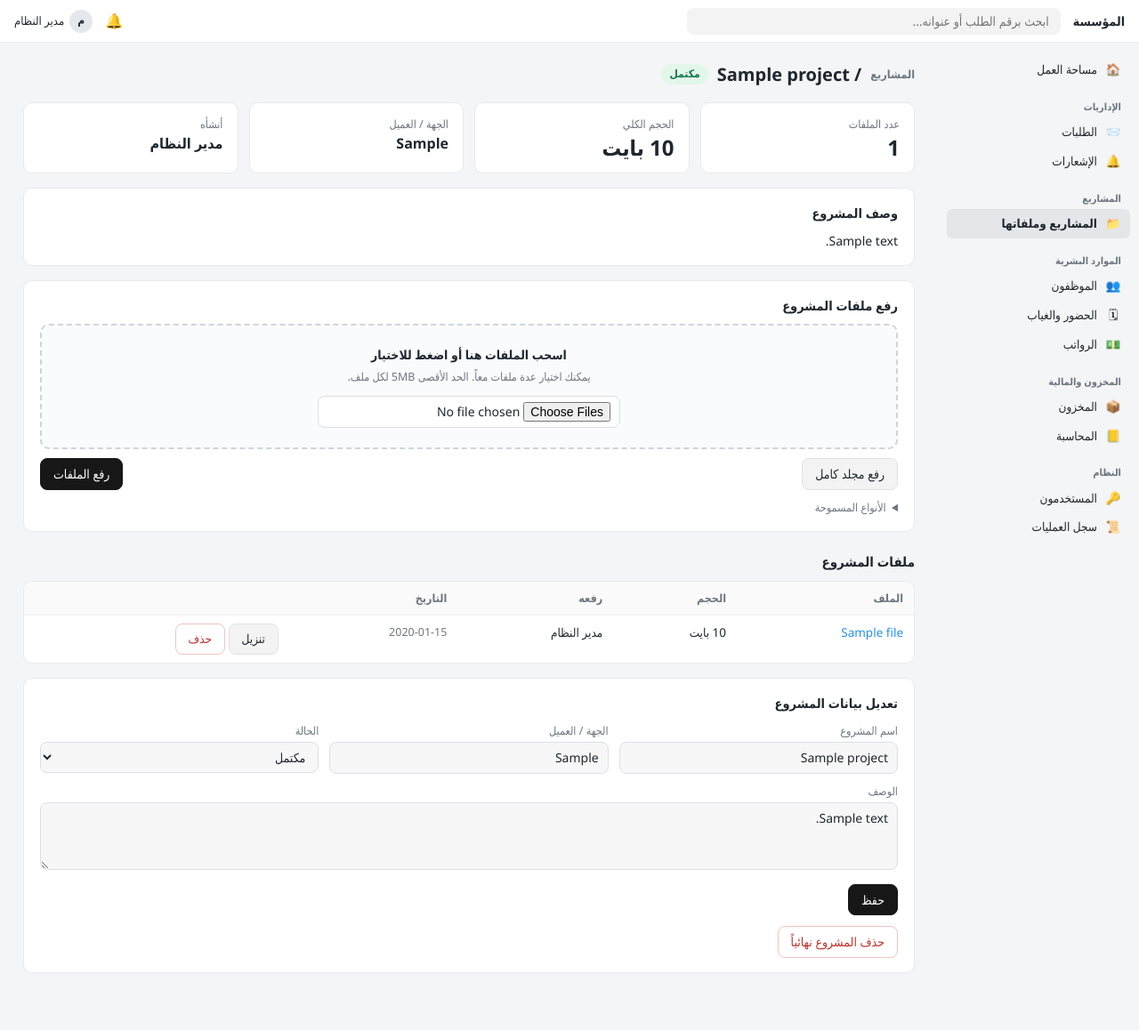
After one commit to mhak7-debug/orgsys, a Flask app: page /projects/1 in a window 1280 px wide. The commit adds this page. Shown: the whole page at 89% size. Run offline with Flask 3, Linux system fonts and the light colour scheme; the visitor is signed in with stand-in values (Sample User, id 1); data comes from the database, SQL or seed files in the repository; tables that the repository leaves empty hold one stand-in row (values such as "Sample post"); data that the repository does not hold is empty; some libraries are stand-ins or nearby versions.

Commit message:
Add projects section with multi-file and folder uploads

```diff
--- a/app.py
+++ b/app.py
@@ -9,6 +9,7 @@ import functools
 import hashlib
 import io
 import json
+import mimetypes
 import os
 import re
 import secrets
@@ -20,7 +21,7 @@ from datetime import date, datetime, timedelta
 from functools import wraps
 
 from arabic_pdf import build_sealed_pdf, data_url_to_png
-from flask import (Flask, abort, flash, g, redirect, render_template, request,
+from flask import (Flask, abort, flash, g, jsonify, redirect, render_template, request,
                    send_file, session, url_for)
 from PIL import Image
 from werkzeug.security import check_password_hash, generate_password_hash
@@ -87,6 +88,12 @@ STATUS = {"pending": "قيد الموافقة", "approved": "معتمد",
 ATT = {"present": "حاضر", "absent": "غائب", "late": "متأخر", "leave": "إجازة"}
 ACCOUNTS = ["الصندوق", "البنك"]
 ALLOWED_EXT = {"pdf", "png", "jpg", "jpeg", "docx", "xlsx"}
+PROJECT_EXT = {"pdf", "png", "jpg", "jpeg", "gif", "webp", "svg", "doc", "docx", "xls", "xlsx", "ppt", "pptx",
+               "csv", "txt", "rtf", "odt", "ods", "zip", "rar", "7z", "dwg", "dxf", "skp", "psd", "ai",
+               "mp4", "mov", "mp3", "wav", "json", "xml"}
+PROJECT_STATUS = {"active": "قيد التنفيذ", "on_hold": "متوقف", "done": "مكتمل"}
+PROJECT_STATUS_COLOR = {"active": "blue", "on_hold": "orange", "done": "green"}
+UPLOAD_LIMIT_MB = 4 if ON_VERCEL else 5
 
 SCHEMA = """
 CREATE TABLE IF NOT EXISTS employees(
@@ -141,6 +148,13 @@ CREATE TABLE IF NOT EXISTS files(
  id INTEGER PRIMARY KEY, name TEXT UNIQUE NOT NULL, data BLOB NOT NULL, created_at TEXT);
 CREATE TABLE IF NOT EXISTS settings(
  id INTEGER PRIMARY KEY, k TEXT UNIQUE NOT NULL, v TEXT);
+CREATE TABLE IF NOT EXISTS projects(
+ id INTEGER PRIMARY KEY, name TEXT NOT NULL, description TEXT, client TEXT,
+ status TEXT NOT NULL DEFAULT 'active', created_by INTEGER REFERENCES users(id), created_at TEXT);
+CREATE TABLE IF NOT EXISTS project_files(
+ id INTEGER PRIMARY KEY, project_id INTEGER NOT NULL REFERENCES projects(id),
+ stored_name TEXT NOT NULL, original_name TEXT NOT NULL, size INTEGER DEFAULT 0,
+ uploaded_by INTEGER REFERENCES users(id), uploaded_at TEXT);
 """
 
 
@@ -293,6 +307,15 @@ def get_file(name):
         return None
     with open(path, "rb") as f:
         return f.read()
+
+
+def del_file(name):
+    if USE_PG:
+        ex("DELETE FROM files WHERE name=?", (name,))
+        return
+    path = os.path.join(DATA, name)
+    if os.path.isfile(path):
+        os.remove(path)
 
 
 def has_file(name):
@@ -438,7 +461,10 @@ def e400(_):
 
 @app.errorhandler(413)
 def e413(_):
-    return render_template("msg.html", msg="حجم الملف أكبر من 5 ميغابايت."), 413
+    msg = f"حجم الملف أكبر من {UPLOAD_LIMIT_MB} ميغابايت."
+    if request.headers.get("X-Requested-With") == "fetch":
+        return jsonify(ok=False, error=msg), 413
+    return render_template("msg.html", msg=msg), 413
 
 
 ATTEMPTS = {}
@@ -794,6 +820,189 @@ def inventory_moves():
     rows = q("""SELECT m.*, i.name, u.full_name who FROM stock_moves m JOIN items i ON i.id=m.item_id
                 LEFT JOIN users u ON u.id=m.user_id ORDER BY m.id DESC LIMIT 200""")
     return render_template("moves.html", rows=rows)
+
+
+# ----------------------------------------------------------------- المشاريع وملفاتها
+@app.template_filter("filesize")
+def filesize(n):
+    n = n or 0
+    for unit in ("بايت", "KB", "MB"):
+        if n < 1024 or unit == "MB":
+            return f"{n:.0f} {unit}" if unit == "بايت" else f"{n:.1f} {unit}"
+        n /= 1024
+
+
+def get_project(pid):
+    p = q("""SELECT p.*, u.full_name who FROM projects p LEFT JOIN users u ON u.id=p.created_by
+             WHERE p.id=?""", (pid,), one=True)
+    if not p:
+        abort(404)
+    return p
+
+
+def can_manage_project(u, p):
+    return has_role(u, "manager") or p["created_by"] == u["id"]
+
+
+def clean_relpath(name):
+    """يحافظ على مسار المجلد الفرعي عند رفع مجلد كامل، ويمنع أي مسار خطِر."""
+    parts = [s.strip() for s in (name or "").replace("\\", "/").split("/")]
+    parts = [s for s in parts if s and s not in (".", "..")]
+    return "/".join(parts)[-200:]
+
+
+@app.route("/projects", methods=["GET", "POST"])
+@login_required()
+def projects():
+    u = current_user()
+    if request.method == "POST":
+        if not has_role(u, "manager"):
+            abort(403)
+        f = request.form
+        name = f.get("name", "").strip()[:150]
+        if not name:
+            flash("اسم المشروع مطلوب.", "error")
+            return redirect(url_for("projects"))
+        pid = ex("INSERT INTO projects(name,description,client,status,created_by,created_at) VALUES(?,?,?,?,?,?)",
+                 (name, f.get("description", "").strip()[:2000], f.get("client", "").strip()[:150],
+                  "active", u["id"], now()))
+        log(f"إنشاء مشروع #{pid} {name}")
+        flash("تم إنشاء المشروع، يمكنك الآن رفع ملفاته.", "ok")
+        return redirect(url_for("project_view", pid=pid))
+    text, st = request.args.get("q", "").strip(), request.args.get("status", "")
+    where, args = [], []
+    if text:
+        where.append("(p.name LIKE ? OR p.client LIKE ? OR p.description LIKE ?)")
+        args += [f"%{text}%"] * 3
+    if st in PROJECT_STATUS:
+        where.append("p.status=?")
+        args.append(st)
+    rows = q(f"""SELECT p.id, p.name, p.client, p.status, p.created_at, u.full_name who,
+                 COUNT(f.id) n, COALESCE(SUM(f.size),0) sz
+                 FROM projects p LEFT JOIN users u ON u.id=p.created_by
+                 LEFT JOIN project_files f ON f.project_id=p.id
+                 {"WHERE " + " AND ".join(where) if where else ""}
+                 GROUP BY p.id, p.name, p.client, p.status, p.created_at, u.full_name
+                 ORDER BY p.id DESC""", args)
+    return render_template("projects.html", rows=rows, text=text, st=st, can_create=has_role(u, "manager"),
+                           PROJECT_STATUS=PROJECT_STATUS, PROJECT_STATUS_COLOR=PROJECT_STATUS_COLOR)
+
+
+@app.route("/projects/<int:pid>")
+@login_required()
+def project_view(pid):
+    u = current_user()
+    p = get_project(pid)
+    files = q("""SELECT f.*, u.full_name who FROM project_files f LEFT JOIN users u ON u.id=f.uploaded_by
+                 WHERE f.project_id=? ORDER BY f.original_name""", (pid,))
+    return render_template("project_view.html", p=p, files=files, can_manage=can_manage_project(u, p),
+                           total=sum(f["size"] or 0 for f in files), limit_mb=UPLOAD_LIMIT_MB,
+                           exts=", ".join(sorted(PROJECT_EXT)), PROJECT_STATUS=PROJECT_STATUS,
+                           PROJECT_STATUS_COLOR=PROJECT_STATUS_COLOR)
+
+
+@app.post("/projects/<int:pid>/edit")
+@login_required()
+def project_edit(pid):
+    u = current_user()
+    p = get_project(pid)
+    if not can_manage_project(u, p):
+        abort(403)
+    f = request.form
+    name, st = f.get("name", "").strip()[:150], f.get("status", "")
+    if not name or st not in PROJECT_STATUS:
+        flash("اسم المشروع وحالته مطلوبان.", "error")
+    else:
+        ex("UPDATE projects SET name=?, client=?, description=?, status=? WHERE id=?",
+           (name, f.get("client", "").strip()[:150], f.get("description", "").strip()[:2000], st, pid))
+        log(f"تعديل مشروع #{pid}")
+        flash("تم حفظ بيانات المشروع.", "ok")
+    return redirect(url_for("project_view", pid=pid))
+
+
+@app.post("/projects/<int:pid>/upload")
+@login_required()
+def project_upload(pid):
+    u = current_user()
+    get_project(pid)
+    is_fetch = request.headers.get("X-Requested-With") == "fetch"
+    files = [x for x in request.files.getlist("files") if x and x.filename]
+    paths = request.form.getlist("relpath")
+    saved, errors = 0, []
+    for i, file in enumerate(files):
+        name = clean_relpath(paths[i] if i < len(paths) and paths[i] else file.filename)
+        ext = name.rsplit(".", 1)[-1].lower() if "." in name else ""
+        if not name or ext not in PROJECT_EXT:
+            errors.append(f"{name or 'ملف'}: نوع غير مسموح")
+            continue
+        data = file.read()
+        if not data:
+            errors.append(f"{name}: الملف فارغ")
+            continue
+        stored = f"projects/{pid}/{uuid.uuid4().hex}.{ext}"
+        put_file(stored, data)
+        ex("""INSERT INTO project_files(project_id,stored_name,original_name,size,uploaded_by,uploaded_at)
+              VALUES(?,?,?,?,?,?)""", (pid, stored, name, len(data), u["id"], now()))
+        saved += 1
+    if saved:
+        log(f"رفع {saved} ملف إلى المشروع #{pid}")
+    if is_fetch:
+        if not files:
+            return jsonify(ok=False, error="لم يتم اختيار ملف"), 400
+        return jsonify(ok=saved > 0, saved=saved, error="، ".join(errors)), (200 if saved else 400)
+    if saved:
+        flash(f"تم رفع {saved} ملف.", "ok")
+    if errors or not files:
+        flash("، ".join(errors) or "لم يتم اختيار ملف.", "error")
+    return redirect(url_for("project_view", pid=pid))
+
+
+def get_project_file(pid, fid):
+    f = q("SELECT * FROM project_files WHERE id=? AND project_id=?", (fid, pid), one=True)
+    if not f:
+        abort(404)
+    return f
+
+
+@app.route("/projects/<int:pid>/files/<int:fid>")
+@login_required()
+def project_file(pid, fid):
+    f = get_project_file(pid, fid)
+    data = get_file(f["stored_name"])
+    if data is None:
+        abort(404)
+    return send_file(io.BytesIO(data), as_attachment=True,
+                     download_name=f["original_name"].rsplit("/", 1)[-1],
+                     mimetype=mimetypes.guess_type(f["original_name"])[0] or "application/octet-stream")
+
+
+@app.post("/projects/<int:pid>/files/<int:fid>/delete")
+@login_required()
+def project_file_delete(pid, fid):
+    u = current_user()
+    p, f = get_project(pid), get_project_file(pid, fid)
+    if not (can_manage_project(u, p) or f["uploaded_by"] == u["id"]):
+        abort(403)
+    del_file(f["stored_name"])
+    ex("DELETE FROM project_files WHERE id=?", (fid,))
+    log(f"حذف ملف {f['original_name']} من المشروع #{pid}")
+    flash("تم حذف الملف.", "ok")
+    return redirect(url_for("project_view", pid=pid))
+
+
+@app.post("/projects/<int:pid>/delete")
+@login_required(())
+def project_delete(pid):
+    if not has_role(current_user(), "admin"):
+        abort(403)
+    p = get_project(pid)
+    for f in q("SELECT stored_name FROM project_files WHERE project_id=?", (pid,)):
+        del_file(f["stored_name"])
+    ex("DELETE FROM project_files WHERE project_id=?", (pid,))
+    ex("DELETE FROM projects WHERE id=?", (pid,))
+    log(f"حذف المشروع #{pid} {p['name']}")
+    flash("تم حذف المشروع وكل ملفاته.", "ok")
+    return redirect(url_for("projects"))
 
 
 # ----------------------------------------------------------------- المحاسبة المبسطة
@@ -1423,7 +1632,8 @@ def backup():
     if not has_role(current_user(), "admin"):
         abort(403)
     if USE_PG:
-        tables = re.findall(r"CREATE TABLE IF NOT EXISTS (\w+)", SCHEMA)
+        tables = [t for t in re.findall(r"CREATE TABLE IF NOT EXISTS (\w+)", SCHEMA + EXTRA_SCHEMA)
+                  if t not in ("files", "settings")]
         dump = {t: [dict(zip(r.keys(), r)) for r in q(f"SELECT * FROM {t} ORDER BY id")] for t in tables}
         dump["files"] = [dict(name=r["name"], created_at=r["created_at"])
                          for r in q("SELECT name, created_at FROM files ORDER BY id")]
--- /dev/null
+++ b/static/projects.js
@@ -0,0 +1,68 @@
+// يرفع كل ملف في طلب مستقل، فلا يتقيد العدد الكلي بحد حجم الطلب الواحد
+(function () {
+  document.querySelectorAll("form[data-confirm]").forEach(function (f) {
+    f.addEventListener("submit", function (e) {
+      if (!confirm(f.dataset.confirm)) e.preventDefault();
+    });
+  });
+
+  var form = document.querySelector("form[data-upload]");
+  if (!form) return;
+  var filesInput = form.querySelector("#pf-files");
+  var folderInput = form.querySelector("#pf-folder");
+  var list = form.querySelector(".up-list");
+  var count = form.querySelector(".up-count");
+  var button = form.querySelector("button[type=submit]");
+  var max = Number(form.dataset.max);
+  var allowed = form.dataset.exts.split(",").map(function (s) { return s.trim(); });
+  var picked = [];
+
+  function relPath(file) { return file.webkitRelativePath || file.name; }
+
+  function refresh() {
+    picked = [].concat(Array.from(filesInput.files), Array.from(folderInput.files));
+    count.textContent = picked.length ? "تم اختيار " + picked.length + " ملف" : "";
+  }
+  filesInput.addEventListener("change", refresh);
+  folderInput.addEventListener("change", refresh);
+
+  function row(text, cls) {
+    var li = document.createElement("li");
+    li.textContent = text;
+    if (cls) li.className = cls;
+    list.appendChild(li);
+    return li;
+  }
+
+  form.addEventListener("submit", async function (e) {
+    e.preventDefault();
+    refresh();
+    if (!picked.length) { count.textContent = "اختر ملفاً أو مجلداً أولاً"; return; }
+    button.disabled = true;
+    list.innerHTML = "";
+    var ok = 0, fail = 0;
+    for (var i = 0; i < picked.length; i++) {
+      var file = picked[i], path = relPath(file);
+      var ext = path.indexOf(".") > -1 ? path.split(".").pop().toLowerCase() : "";
+      var li = row(path + " … جارٍ الرفع");
+      count.textContent = "جارٍ رفع " + (i + 1) + " من " + picked.length;
+      if (allowed.indexOf(ext) === -1) { li.textContent = path + " — نوع غير مسموح"; li.className = "err"; fail++; continue; }
+      if (file.size > max) { li.textContent = path + " — أكبر من الحد المسموح"; li.className = "err"; fail++; continue; }
+      var fd = new FormData();
+      fd.append("csrf", form.elements.csrf.value);
+      fd.append("relpath", path);
+      fd.append("files", file, file.name);
+      try {
+        var r = await fetch(form.action, { method: "POST", body: fd, headers: { "X-Requested-With": "fetch" }, credentials: "same-origin" });
+        var j = await r.json().catch(function () { return {}; });
+        if (r.ok && j.ok) { li.textContent = path + " — تم الرفع"; li.className = "ok"; ok++; }
+        else { li.textContent = path + " — " + (j.error || "فشل الرفع"); li.className = "err"; fail++; }
+      } catch (err) {
+        li.textContent = path + " — تعذّر الاتصال"; li.className = "err"; fail++;
+      }
+    }
+    count.textContent = "تم رفع " + ok + " ملف" + (fail ? "، وفشل " + fail : "");
+    button.disabled = false;
+    if (ok) setTimeout(function () { location.reload(); }, fail ? 3000 : 700);
+  });
+})();
--- a/static/style.css
+++ b/static/style.css
@@ -80,3 +80,9 @@ canvas#pad{touch-action:none;width:100%;max-width:520px;height:auto;border:1px d
 @media(max-width:900px){.layout{flex-direction:column}.sidebar{width:auto;height:auto;position:static;display:flex;gap:4px;overflow-x:auto;padding:8px}
 .side-title{display:none}.side-item{white-space:nowrap}.cols{grid-template-columns:1fr}.page{padding:14px}.navbar form.search{display:none}}
 @media print{.navbar,.sidebar,.noprint{display:none!important}body{background:#fff}.card{border:0;padding:0}.page{padding:0}}
+.dropzone{display:flex;flex-direction:column;align-items:center;gap:4px;text-align:center;border:2px dashed #cfd4da;border-radius:10px;padding:22px 14px;background:#fafbfc;cursor:pointer;color:var(--text);font-size:14px;margin:0}
+.dropzone:hover,.dropzone:focus-within{border-color:var(--accent);background:var(--blue-bg)}
+.dropzone input[type=file]{margin-top:8px;max-width:340px;background:#fff}
+.up-list{list-style:none;padding:0;margin:10px 0 0;display:flex;flex-direction:column;gap:4px;font-size:13px}
+.up-list li{padding:4px 10px;border-radius:6px;background:var(--gray-bg)}
+.up-list li.ok{background:var(--green-bg);color:var(--green)}.up-list li.err{background:var(--red-bg);color:var(--red)}
--- a/templates/base.html
+++ b/templates/base.html
@@ -26,6 +26,8 @@
   <div class="side-title">الإداريات</div>
   {{ side('requests_list','الطلبات','📨',active=('requests_list','request_view','request_new'),badge=pending_count) }}
   {{ side('notifications','الإشعارات','🔔',badge=unread) }}
+  <div class="side-title">المشاريع</div>
+  {{ side('projects','المشاريع وملفاتها','📁',active=('projects','project_view')) }}
   {% if can('hr','manager','accountant') %}<div class="side-title">الموارد البشرية</div>{% endif %}
   {{ side('employees','الموظفون','👥',('hr','manager'),('employees','employee_edit')) }}
   {{ side('attendance','الحضور والغياب','🗓',('hr','manager')) }}
--- /dev/null
+++ b/templates/project_view.html
@@ -0,0 +1,53 @@
+{% extends "base.html" %}{% block title %}{{ p.name }} - {{ org }}{% endblock %}{% block body %}
+<h1><a href="{{ url_for('projects') }}" class="muted">المشاريع</a> / {{ p.name }}
+<span class="ind {{ PROJECT_STATUS_COLOR[p.status] }}">{{ PROJECT_STATUS[p.status] }}</span></h1>
+
+<div class="grid">
+ <div class="stat"><span>عدد الملفات</span><b>{{ files|length }}</b></div>
+ <div class="stat"><span>الحجم الكلي</span><b>{{ total|filesize }}</b></div>
+ <div class="stat"><span>الجهة / العميل</span><b style="font-size:16px">{{ p.client or '—' }}</b></div>
+ <div class="stat"><span>أنشأه</span><b style="font-size:16px">{{ p.who or '—' }}</b></div>
+</div>
+{% if p.description %}<div class="card"><div class="sec-title">وصف المشروع</div><div style="white-space:pre-wrap">{{ p.description }}</div></div>{% endif %}
+
+<div class="card">
+ <div class="sec-title">رفع ملفات المشروع</div>
+ <form method="post" action="{{ url_for('project_upload', pid=p.id) }}" enctype="multipart/form-data" data-upload data-max="{{ limit_mb * 1024 * 1024 }}" data-exts="{{ exts }}">
+  <input type="hidden" name="csrf" value="{{ csrf_token() }}">
+  <label class="dropzone" for="pf-files">
+   <b>اسحب الملفات هنا أو اضغط للاختيار</b>
+   <span class="muted">يمكنك اختيار عدة ملفات معاً. الحد الأقصى {{ limit_mb }}MB لكل ملف.</span>
+   <input id="pf-files" type="file" name="files" multiple>
+  </label>
+  <div class="inline" style="margin-top:10px">
+   <label class="btn gray" for="pf-folder" style="flex:0 0 auto;margin:0">رفع مجلد كامل</label>
+   <input id="pf-folder" type="file" webkitdirectory multiple hidden>
+   <span class="muted up-count" aria-live="polite"></span>
+   <button type="submit">رفع الملفات</button>
+  </div>
+  <ul class="up-list" aria-live="polite"></ul>
+  <details class="muted"><summary>الأنواع المسموحة</summary>{{ exts }}</details>
+ </form>
+</div>
+
+<h2>ملفات المشروع</h2>
+<div class="scroll"><table><tr><th>الملف</th><th>الحجم</th><th>رفعه</th><th>التاريخ</th><th></th></tr>
+{% for f in files %}<tr><td><a href="{{ url_for('project_file', pid=p.id, fid=f.id) }}">{{ f.original_name }}</a></td>
+<td>{{ f.size|filesize }}</td><td>{{ f.who or '—' }}</td><td class="muted">{{ f.uploaded_at }}</td>
+<td style="white-space:nowrap"><a class="btn gray" href="{{ url_for('project_file', pid=p.id, fid=f.id) }}">تنزيل</a>
+{% if can_manage or f.uploaded_by == user.id %}<form method="post" action="{{ url_for('project_file_delete', pid=p.id, fid=f.id) }}" style="display:inline" data-confirm="حذف الملف {{ f.original_name }}؟"><input type="hidden" name="csrf" value="{{ csrf_token() }}"><button class="red">حذف</button></form>{% endif %}</td></tr>
+{% else %}<tr><td colspan="5">لا توجد ملفات بعد. ارفع ملفات المشروع من الأعلى.</td></tr>{% endfor %}
+</table></div>
+
+{% if can_manage %}<div class="card" style="margin-top:16px"><div class="sec-title">تعديل بيانات المشروع</div>
+<form method="post" action="{{ url_for('project_edit', pid=p.id) }}"><input type="hidden" name="csrf" value="{{ csrf_token() }}">
+<div class="row">
+ <div><label for="pe-name">اسم المشروع</label><input id="pe-name" name="name" value="{{ p.name }}" required maxlength="150"></div>
+ <div><label for="pe-client">الجهة / العميل</label><input id="pe-client" name="client" value="{{ p.client or '' }}" maxlength="150"></div>
+ <div><label for="pe-status">الحالة</label><select id="pe-status" name="status">{% for k,v in PROJECT_STATUS.items() %}<option value="{{ k }}" {{ 'selected' if p.status==k }}>{{ v }}</option>{% endfor %}</select></div>
+</div>
+<div style="margin-top:10px"><label for="pe-desc">الوصف</label><textarea id="pe-desc" name="description" maxlength="2000">{{ p.description or '' }}</textarea></div>
+<div style="margin-top:10px"><button>حفظ</button></div></form>
+{% if user.role=='admin' %}<form method="post" action="{{ url_for('project_delete', pid=p.id) }}" style="margin-top:12px" data-confirm="حذف المشروع وكل ملفاته نهائياً؟"><input type="hidden" name="csrf" value="{{ csrf_token() }}"><button class="red">حذف المشروع نهائياً</button></form>{% endif %}
+</div>{% endif %}
+<script src="{{ url_for('static', filename='projects.js') }}"></script>{% endblock %}
```
Also changed, not shown: templates/projects.html (added, +18 -0 lines), test_app.py (+25 -2 lines), README.md.
